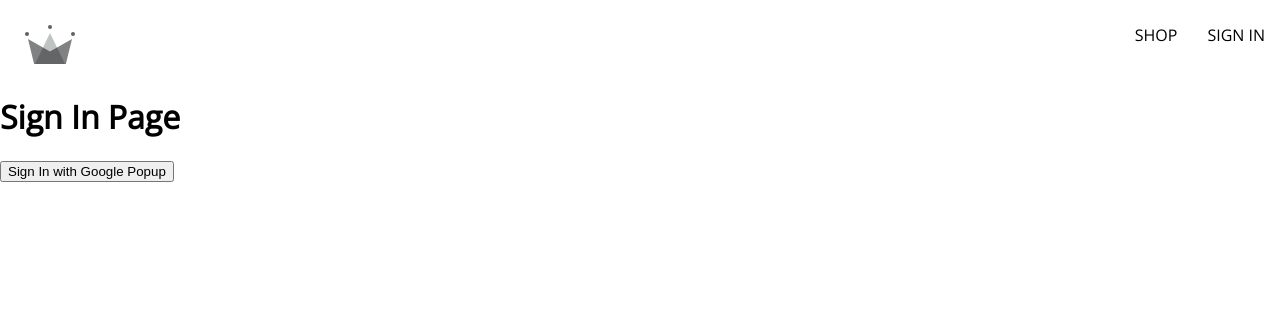
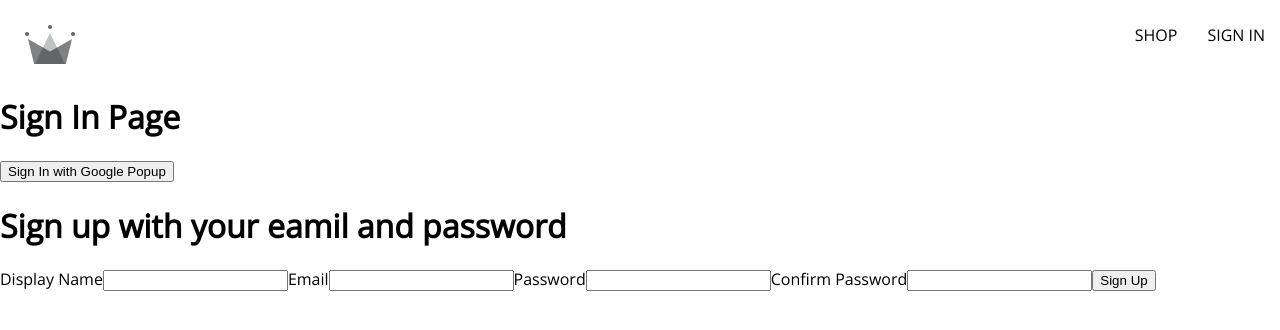
Before and after one commit to julien-muke/eureka, a React (Create React App) app: page /sign-in in a window 1280 px wide. Shown: the top 330 px of the page. Built offline with nearby package versions, Linux system fonts and the light colour scheme; a web font is replaced by a local one.

Commit message:
setting sign up form

```diff
--- /dev/null
+++ b/src/components/sign-up-form/sign-uo-form.component.jsx
@@ -0,0 +1,39 @@
+import { useState } from "react";
+
+const defaultFormFields = {
+    displayName: '',
+    email: '',
+    password: '',
+    confirmPassword: ''
+}
+
+const SignUpForm = () => {
+    const [formFields, setFormFields] = useState(defaultFormFields);
+    const { displayName, email, password, confirmPasswrd } = formFields;
+
+    const handleChange = (event) => {
+        const {name} = event;
+    };
+
+    return (
+        <div>
+            <h1>Sign up with your eamil and password</h1>
+            <form onSubmit={() => {}}>
+                <label>Display Name</label>
+                <input type='text' required onChange={handleChange} name="displayName" />
+
+                <label>Email</label>
+                <input type='email' required onChange={handleChange} name="email" />
+
+                <label>Password</label>
+                <input type='password' required onChange={handleChange} name="password" />
+
+                <label>Confirm Password</label>
+                <input type='password' required onChange={handleChange} name="confirmPassword"/>
+                <button type="submit">Sign Up</button>
+            </form>
+        </div>
+    );
+};
+
+export default SignUpForm;
--- a/src/routes/sign-in/sign-in.component.jsx
+++ b/src/routes/sign-in/sign-in.component.jsx
@@ -3,6 +3,8 @@
     signInWithGooglePopup,
     createUserDocumentFromAuth,
 } from "../../utils/firebase/firebase.utils";
+
+import SignUpForm from "../../components/sign-up-form/sign-uo-form.component";
 
 const SignIn = () => {
 
@@ -16,6 +18,7 @@
         <div>
             <h1>Sign In Page</h1>
             <button onClick={logGoogleUser}>Sign In with Google Popup</button>
+            <SignUpForm />
         </div>
     );
 };
```
